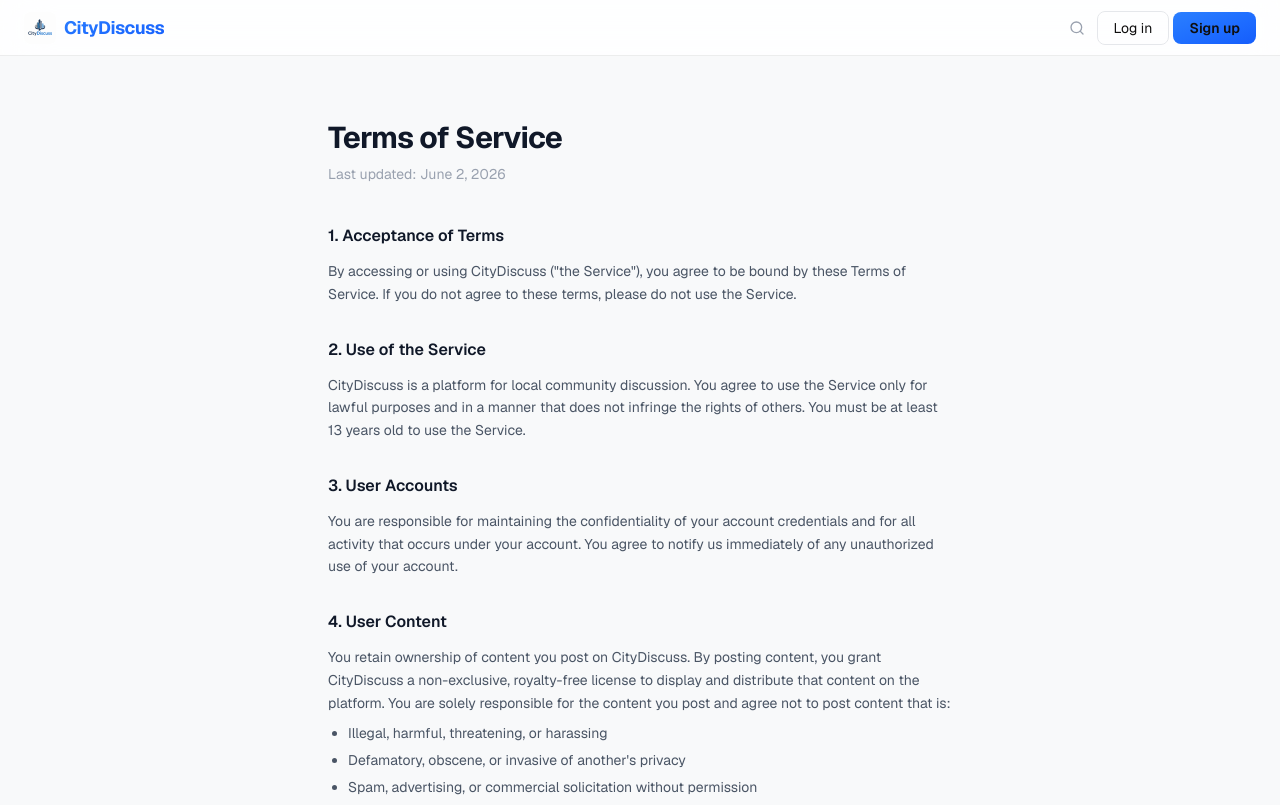
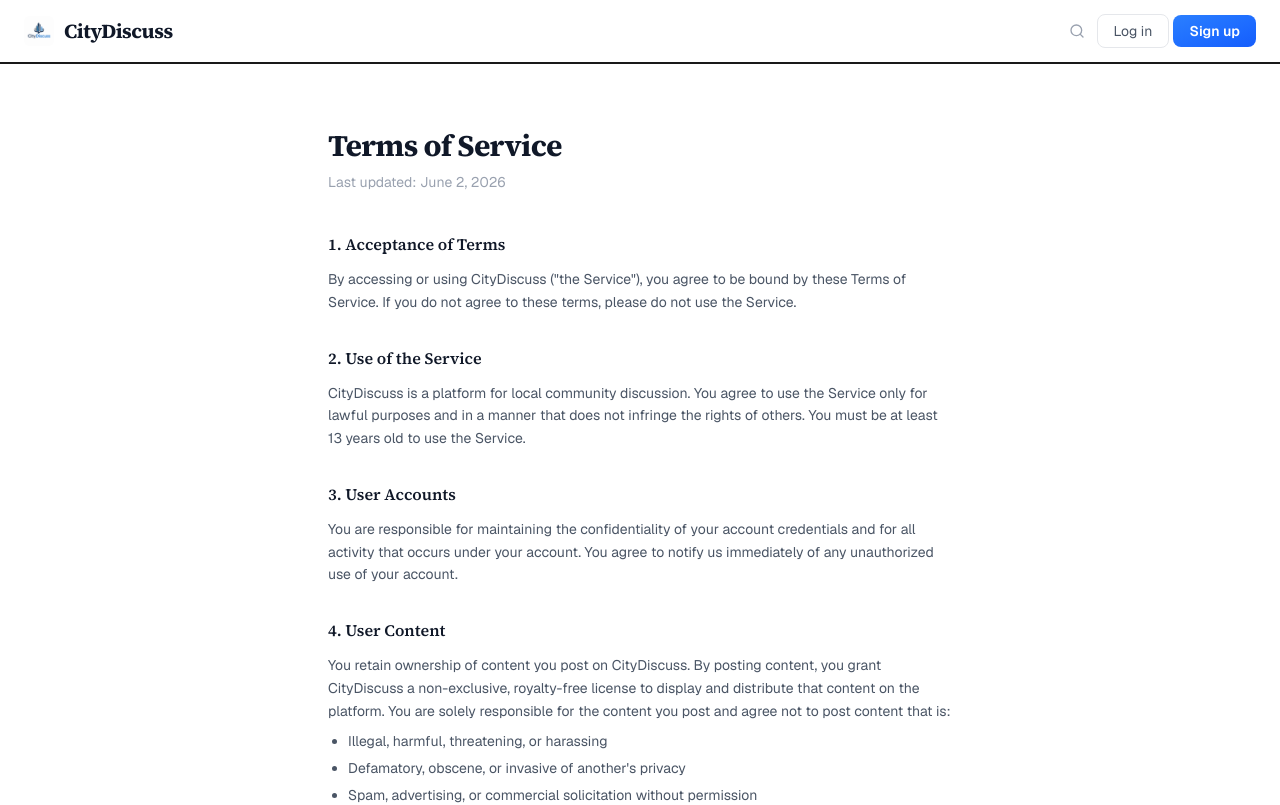
Before and after one commit to mforte215/CityDiscuss, a Next.js app: page /terms in a window 1280 px wide. Shown: the top 805 px of the page. Built offline with nearby package versions, Linux system fonts and the light colour scheme; no server answers.

Commit message:
style update 2.0

```diff
--- a/app/articles/[slug]/page.tsx
+++ b/app/articles/[slug]/page.tsx
@@ -154,23 +154,23 @@ export default async function ArticlePage({
       {/* Header */}
       <div className="mb-8">
         {articleTags.length > 0 && (
-          <div className="mb-3 flex flex-wrap gap-2">
+          <div className="mb-3 flex flex-wrap gap-3">
             {articleTags.map((tag) => (
               <Link
                 key={tag.id}
                 href={`/tags/${tag.slug}`}
-                className="rounded-full bg-blue-50 px-3 py-1 text-xs font-semibold text-blue-600 hover:bg-blue-100 dark:bg-blue-500/10 dark:text-blue-400 dark:hover:bg-blue-500/20"
+                className="text-xs font-bold uppercase tracking-wide text-[var(--accent)] hover:underline"
               >
                 {tag.name}
               </Link>
             ))}
           </div>
         )}
-        <h1 className="mb-3 text-4xl font-extrabold leading-tight tracking-[-0.03em] text-gray-900 dark:text-white">
+        <h1 className="mb-3 font-serif text-4xl font-bold leading-tight text-gray-900 dark:text-white">
           {article.title}
         </h1>
         {article.subtitle && (
-          <p className="mb-4 text-xl leading-relaxed text-gray-500 dark:text-white/50">
+          <p className="mb-4 text-xl leading-relaxed text-gray-600 dark:text-white/50">
             {article.subtitle}
           </p>
         )}
@@ -203,7 +203,7 @@ export default async function ArticlePage({
 
       {/* Cover image */}
       {article.cover_url && (
-        <div className="relative mb-10 overflow-hidden rounded-2xl border border-gray-200 dark:border-white/[0.07]" style={{ aspectRatio: "2.5/1" }}>
+        <div className="relative mb-10 overflow-hidden border border-gray-200 dark:border-white/[0.07]" style={{ aspectRatio: "2.5/1" }}>
           <Image
             src={article.cover_url}
             alt={article.title}
@@ -220,16 +220,16 @@ export default async function ArticlePage({
         <div
           className="prose prose-lg max-w-none
             dark:prose-invert
-            prose-headings:font-extrabold prose-headings:tracking-tight
+            prose-headings:font-bold
             prose-h2:text-2xl prose-h2:mt-10 prose-h2:mb-4
             prose-h3:text-xl prose-h3:mt-8 prose-h3:mb-3
             prose-p:leading-relaxed prose-p:mb-5
-            prose-a:text-blue-500 dark:prose-a:text-blue-400 prose-a:no-underline hover:prose-a:underline
+            prose-a:text-[var(--accent)] prose-a:no-underline hover:prose-a:underline
             dark:prose-p:text-white/70
             dark:prose-strong:text-white
-            prose-blockquote:border-blue-500
+            prose-blockquote:border-[var(--accent)]
             dark:prose-blockquote:text-white/50
-            prose-img:rounded-xl prose-img:border prose-img:border-gray-200
+            prose-img:border prose-img:border-gray-200
             dark:prose-img:border-white/[0.07]
             prose-hr:border-gray-200 dark:prose-hr:border-white/10"
           dangerouslySetInnerHTML={{ __html: sanitizeContent(article.body) }}
@@ -242,30 +242,29 @@ export default async function ArticlePage({
           <p className="mb-4 text-xs font-semibold uppercase tracking-widest text-gray-400 dark:text-white/30">
             Related articles
           </p>
-          <div className="grid gap-3 sm:grid-cols-3">
+          <div className="grid gap-6 sm:grid-cols-3">
             {related.map((r: any) => (
               <Link
                 key={r.slug}
                 href={`/articles/${r.slug}`}
-                className="group overflow-hidden rounded-xl border border-gray-200 bg-gray-50 transition-all hover:border-gray-300 hover:bg-gray-100 dark:border-white/[0.07] dark:bg-white/[0.02] dark:hover:border-white/[0.12] dark:hover:bg-white/[0.04]"
+                className="group"
               >
                 {r.cover_url ? (
-                  <div className="relative aspect-video w-full overflow-hidden">
+                  <div className="relative mb-2.5 aspect-video w-full overflow-hidden border border-gray-200 dark:border-white/[0.08]">
                     <Image
                       src={r.cover_url}
                       alt={r.title}
                       fill
-                      className="object-cover transition-transform duration-300 group-hover:scale-[1.04]"
+                      className="object-cover"
                       style={{ objectPosition: r.cover_position ?? "center" }}
                     />
                   </div>
                 ) : (
-                  <div className="flex aspect-video w-full items-center justify-center bg-gradient-to-br from-blue-500/10 to-blue-600/5 dark:from-blue-500/[0.08] dark:to-blue-600/[0.03]">
+                  <div className="mb-2.5 flex aspect-video w-full items-center justify-center border border-gray-200 bg-gray-50 dark:border-white/[0.08] dark:bg-white/[0.02]">
                     <span className="text-2xl opacity-25">📰</span>
                   </div>
                 )}
-                <div className="px-3 py-3">
-                  <p className="line-clamp-2 text-sm font-semibold leading-snug text-gray-900 dark:text-white">
+                <p className="line-clamp-2 font-serif text-base font-bold leading-snug text-gray-900 group-hover:underline dark:text-white">
                   {r.title}
                 </p>
                 <p className="mt-1 text-xs text-gray-400 dark:text-white/25">
@@ -274,7 +273,6 @@ export default async function ArticlePage({
                     day: "numeric",
                   })}
                 </p>
-                </div>
               </Link>
             ))}
           </div>
@@ -301,7 +299,7 @@ export default async function ArticlePage({
               return (
                 <div
                   key={c.id}
-                  className="rounded-xl border border-gray-100 bg-gray-50 px-5 py-4 dark:border-white/5 dark:bg-white/[0.02]"
+                  className="border border-gray-100 bg-gray-50 px-5 py-4 dark:border-white/5 dark:bg-white/[0.02]"
                 >
                   <div className="mb-2 flex items-center gap-2.5">
                     <Avatar
@@ -311,7 +309,7 @@ export default async function ArticlePage({
                     />
                     <Link
                       href={`/profile/${author}`}
-                      className="text-sm font-semibold text-gray-900 hover:text-blue-500 dark:text-white dark:hover:text-blue-400"
+                      className="text-sm font-semibold text-gray-900 hover:text-[var(--accent)] dark:text-white dark:hover:text-[var(--accent-light)]"
                     >
                       @{author}
                     </Link>
--- a/app/globals.css
+++ b/app/globals.css
@@ -3,34 +3,38 @@
 
 @custom-variant dark (&:where(.dark, .dark *));
 
+@theme {
+  --font-serif: var(--font-source-serif), Georgia, "Times New Roman", serif;
+}
+
 :root {
-  --bg-primary: #f8f9fa;
-  --bg-secondary: #f1f3f5;
-  --bg-card: rgba(0, 0, 0, 0.02);
-  --bg-card-hover: rgba(0, 0, 0, 0.04);
-  --border: rgba(0, 0, 0, 0.08);
-  --border-hover: rgba(0, 0, 0, 0.14);
-  --text-primary: #0f0f0f;
-  --text-secondary: rgba(0, 0, 0, 0.6);
-  --text-muted: rgba(0, 0, 0, 0.38);
-  --accent: #3b82f6;
-  --accent-light: #60a5fa;
-  --accent-glow: rgba(59, 130, 246, 0.2);
+  --bg-primary: #ffffff;
+  --bg-secondary: #f7f7f5;
+  --bg-card: #ffffff;
+  --bg-card-hover: #fafaf9;
+  --border: rgba(0, 0, 0, 0.12);
+  --border-hover: rgba(0, 0, 0, 0.22);
+  --text-primary: #111111;
+  --text-secondary: rgba(0, 0, 0, 0.62);
+  --text-muted: rgba(0, 0, 0, 0.42);
+  --accent: #326891;
+  --accent-light: #4a80a8;
+  --accent-glow: rgba(50, 104, 145, 0.15);
 }
 
 .dark {
-  --bg-primary: #0a0a0f;
-  --bg-secondary: #111118;
-  --bg-card: rgba(255, 255, 255, 0.03);
-  --bg-card-hover: rgba(255, 255, 255, 0.05);
-  --border: rgba(255, 255, 255, 0.06);
-  --border-hover: rgba(255, 255, 255, 0.12);
-  --text-primary: #ffffff;
-  --text-secondary: rgba(255, 255, 255, 0.6);
-  --text-muted: rgba(255, 255, 255, 0.35);
-  --accent: #3b82f6;
-  --accent-light: #60a5fa;
-  --accent-glow: rgba(59, 130, 246, 0.25);
+  --bg-primary: #0e0e0e;
+  --bg-secondary: #161616;
+  --bg-card: #141414;
+  --bg-card-hover: #1a1a1a;
+  --border: rgba(255, 255, 255, 0.1);
+  --border-hover: rgba(255, 255, 255, 0.18);
+  --text-primary: #f2f2f2;
+  --text-secondary: rgba(255, 255, 255, 0.62);
+  --text-muted: rgba(255, 255, 255, 0.4);
+  --accent: #7ba7c7;
+  --accent-light: #97bdd8;
+  --accent-glow: rgba(123, 167, 199, 0.18);
 }
 
 * {
@@ -48,9 +52,14 @@ body {
   -webkit-font-smoothing: antialiased;
 }
 
-a {
-  color: inherit;
-  text-decoration: none;
+h1, h2, h3, h4, h5, h6 {
+  font-family: var(--font-source-serif), Georgia, "Times New Roman", serif;
+}
+
+@layer base {
+  a {
+    text-decoration: none;
+  }
 }
 
 input,
--- a/app/layout.tsx
+++ b/app/layout.tsx
@@ -1,5 +1,5 @@
 import type { Metadata } from "next";
-import { Geist } from "next/font/google";
+import { Geist, Source_Serif_4 } from "next/font/google";
 import Link from "next/link";
 import Image from "next/image";
 import { NavAuth } from "@/components/nav-auth";
@@ -9,6 +9,10 @@ import { SpeedInsights } from "@vercel/speed-insights/next";
 import "./globals.css";
 
 const geist = Geist({ subsets: ["latin"] });
+const sourceSerif = Source_Serif_4({
+  subsets: ["latin"],
+  variable: "--font-source-serif",
+});
 
 export const metadata: Metadata = {
   metadataBase: new URL(
@@ -31,7 +35,7 @@ export default function RootLayout({
   children: React.ReactNode;
 }) {
   return (
-    <html lang="en" className={geist.className} suppressHydrationWarning>
+    <html lang="en" className={`${geist.className} ${sourceSerif.variable}`} suppressHydrationWarning>
       <head>
         {/* Prevent flash of wrong theme */}
         <script
@@ -48,15 +52,15 @@ export default function RootLayout({
           Skip to main content
         </a>
         <ThemeProvider>
-          <nav className="sticky top-0 z-50 flex h-14 items-center justify-between gap-2 border-b border-black/[0.07] bg-white/85 px-3 backdrop-blur-xl sm:px-6 dark:border-white/[0.06] dark:bg-[rgba(10,10,14,0.85)]">
-            <Link href="/" className="flex min-w-0 shrink items-center gap-2">
+          <nav className="sticky top-0 z-50 flex h-16 items-center justify-between gap-2 border-b-2 border-black/90 bg-white px-3 sm:px-6 dark:border-white/80 dark:bg-[#0e0e0e]">
+            <Link href="/" className="flex min-w-0 shrink items-center gap-2.5">
               {/* Light logo */}
               <Image
                 src="/logo.png"
                 alt=""
                 aria-hidden="true"
-                width={32}
-                height={32}
+                width={30}
+                height={30}
                 className="block shrink-0 rounded-md dark:hidden"
               />
               {/* Dark logo */}
@@ -64,11 +68,11 @@ export default function RootLayout({
                 src="/logo-dark.png"
                 alt=""
                 aria-hidden="true"
-                width={32}
-                height={32}
+                width={30}
+                height={30}
                 className="hidden shrink-0 rounded-md dark:block"
               />
-              <span className="truncate bg-gradient-to-br from-blue-500 to-blue-600 bg-clip-text text-lg font-bold tracking-tight text-transparent">
+              <span className="truncate font-serif text-xl font-bold tracking-tight text-gray-900 dark:text-white">
                 CityDiscuss
               </span>
             </Link>
@@ -76,7 +80,7 @@ export default function RootLayout({
           </nav>
           <main id="main-content" className="min-h-[calc(100vh-3.5rem)]">{children}</main>
 
-          <footer className="border-t border-black/[0.06] bg-gray-50 dark:border-white/[0.05] dark:bg-white/[0.01]">
+          <footer className="border-t-2 border-black/90 bg-white dark:border-white/80 dark:bg-[#0e0e0e]">
             <div className="mx-auto max-w-5xl px-6 py-10">
               <div className="flex flex-col gap-8 sm:flex-row sm:items-start sm:justify-between">
                 {/* Brand */}
@@ -97,7 +101,7 @@ export default function RootLayout({
                     height={28}
                     className="rounded-md hidden dark:block"
                   />
-                  <span className="bg-gradient-to-br from-blue-500 to-blue-600 bg-clip-text font-bold tracking-tight text-transparent">
+                  <span className="font-serif text-lg font-bold tracking-tight text-gray-900 dark:text-white">
                     CityDiscuss
                   </span>
                 </div>
```
Also changed, not shown: app/page.tsx (+33 -53 lines). Lines whose indentation alone changed are shown as unchanged.
